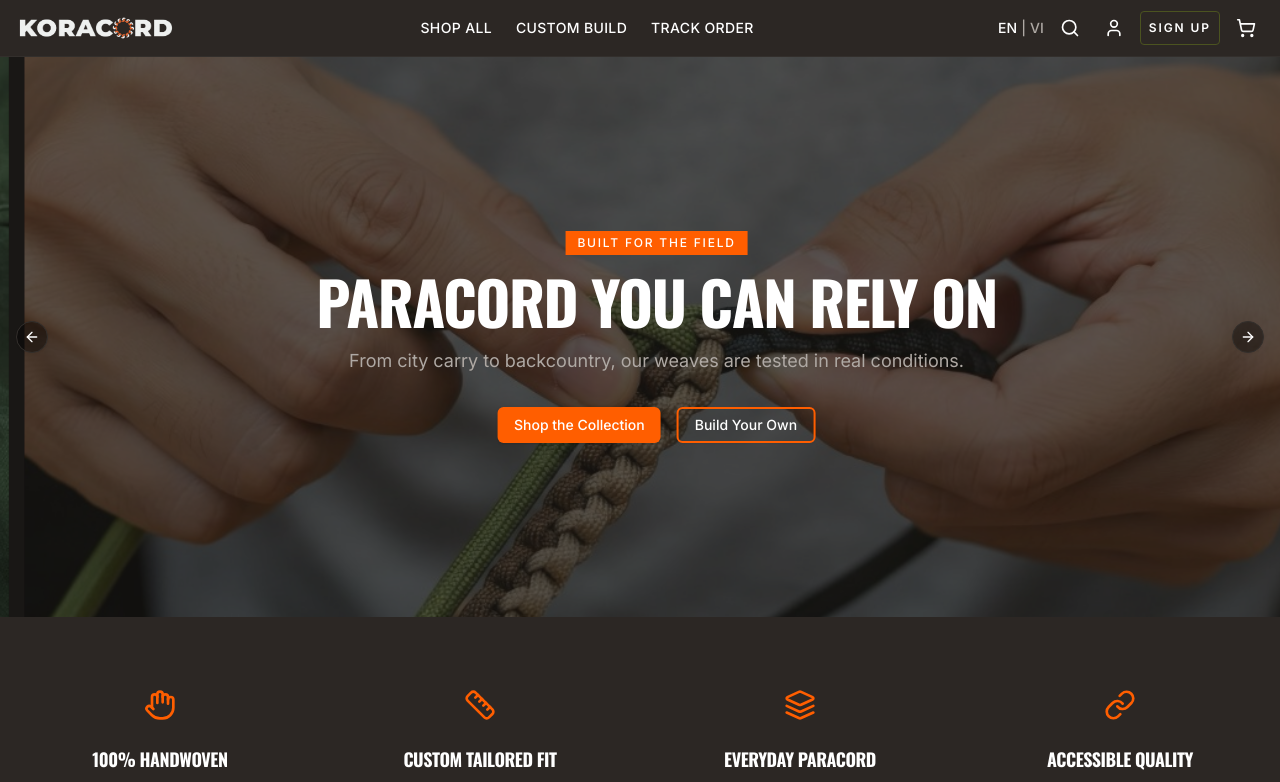
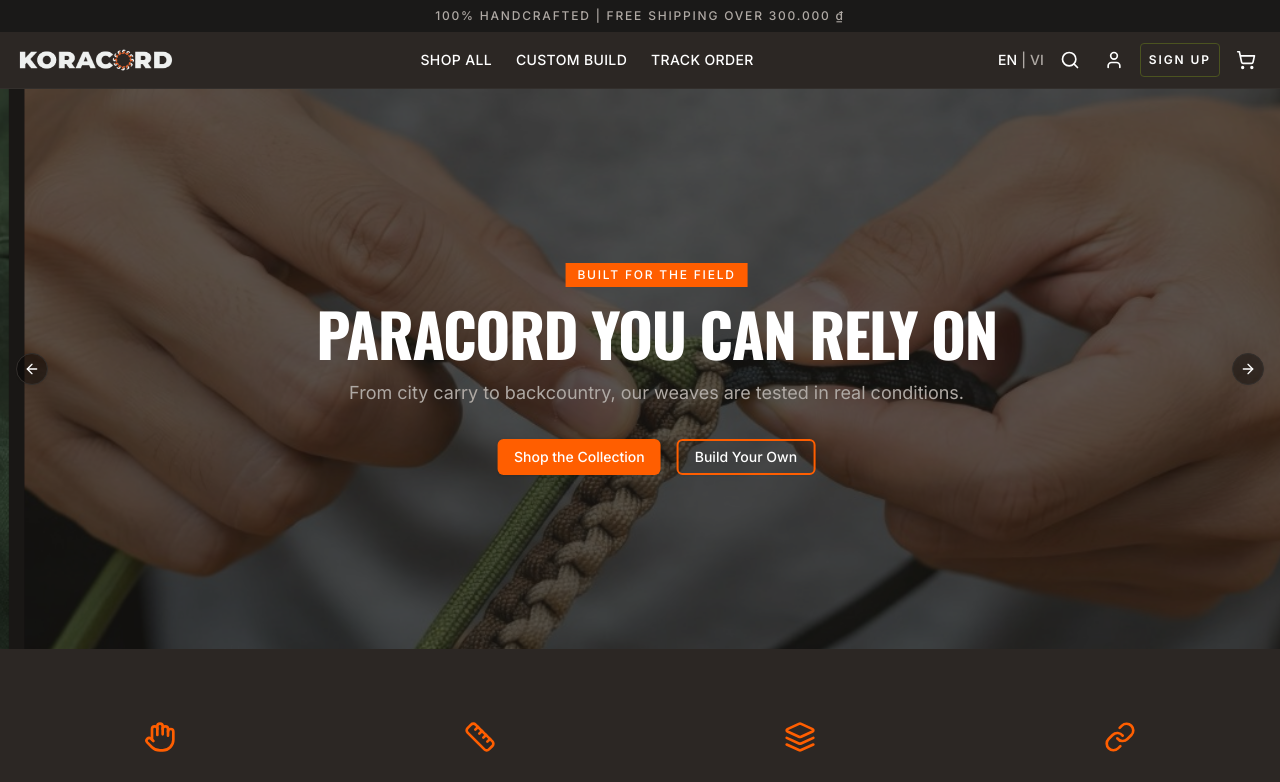
Before and after one commit to ngocxxu/paracord-store-fe, a Next.js app: page /en in a window 1280 px wide. Shown: the top 782 px of the page. Built offline with nearby package versions, Linux system fonts and the light colour scheme; no server answers.

Commit message:
feat: Update site title to 'Koracord', enable TopBar component in language layout, and adjust shipping threshold in localization files

```diff
--- a/src/app/[lang]/layout.tsx
+++ b/src/app/[lang]/layout.tsx
@@ -1,5 +1,6 @@
 import { Footer } from "@/components/layout/Footer";
 import { Header } from "@/components/layout/Header";
+import { TopBar } from "@/components/layout/TopBar";
 import type { LandingDict } from "@/features/landing/types";
 import { getDictionary } from "@/lib/dictionary";
 
@@ -14,7 +15,7 @@ export default async function LangLayout({
   const dict = (await getDictionary(lang)) as unknown as LandingDict;
   return (
     <>
-      {/* <TopBar text={dict.topBar} /> */}
+      <TopBar text={dict.topBar} />
       <Header lang={lang} dict={dict} />
       <main>{children}</main>
       <Footer lang={lang} dict={dict.footer} />
--- a/src/app/layout.tsx
+++ b/src/app/layout.tsx
@@ -2,7 +2,7 @@ import type { Metadata } from "next";
 import "./globals.css";
 
 export const metadata: Metadata = {
-  title: "Paracord Store",
+  title: "Koracord",
   description: "Custom paracord builder and shop",
 };
 
--- a/src/components/layout/TopBar.tsx
+++ b/src/components/layout/TopBar.tsx
@@ -8,7 +8,7 @@ export function TopBar({ text }: TopBarProps) {
   return (
     <div
       className={cn(
-        "bg-brand-bg-surface py-2 text-center text-xs font-medium uppercase tracking-widest-custom text-brand-text-medium"
+        "bg-[#1a1918] py-2 text-center text-xs font-medium uppercase tracking-widest-custom text-brand-text-medium"
       )}
       role="region"
       aria-label="Announcement"
--- a/src/dictionaries/en.json
+++ b/src/dictionaries/en.json
@@ -1,5 +1,5 @@
 {
-  "topBar": "100% HANDCRAFTED | FREE SHIPPING OVER 500.000 ₫",
+  "topBar": "100% HANDCRAFTED | FREE SHIPPING OVER 300.000 ₫",
   "nav": {
     "shop": "Shop All",
     "customBuild": "Custom Build",
--- a/src/dictionaries/vi.json
+++ b/src/dictionaries/vi.json
@@ -1,5 +1,5 @@
 {
-  "topBar": "100% THỦ CÔNG | MIỄN PHÍ VẬN CHUYỂN TRÊN 500.000 ₫",
+  "topBar": "100% THỦ CÔNG | MIỄN PHÍ VẬN CHUYỂN TRÊN 300.000 ₫",
   "nav": {
     "shop": "Cửa hàng",
     "customBuild": "Tạo dây",
```
